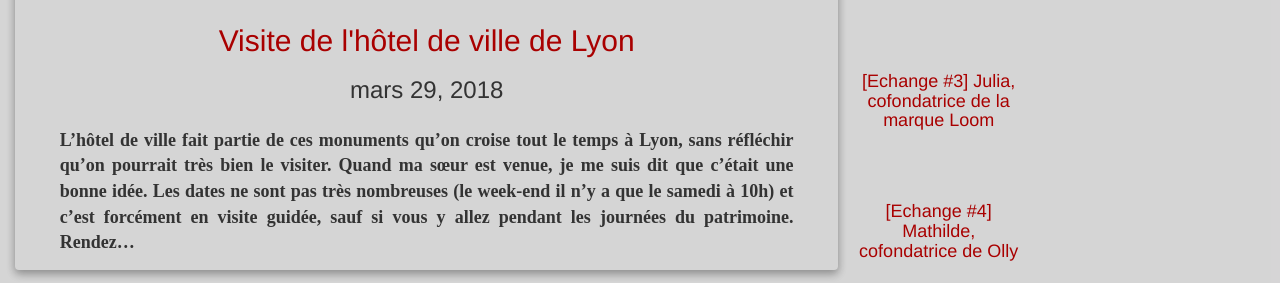
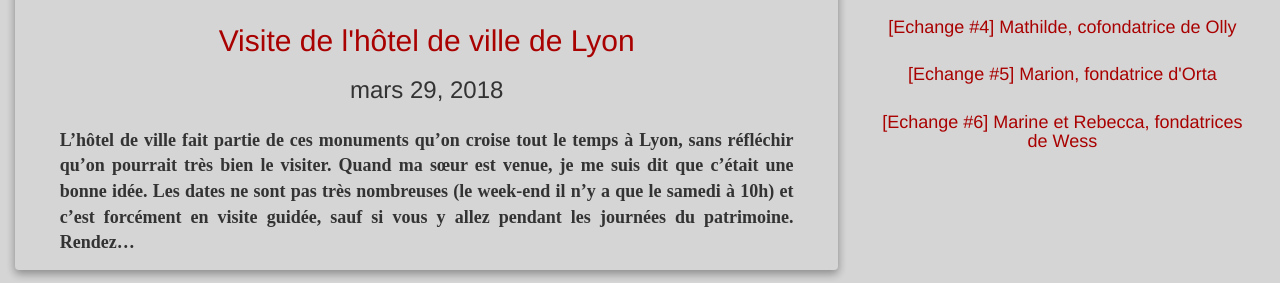
Before and after one commit to ethizedo/website, a Django app: page / in a window 1280 px wide. Shown: the part 1644-1927 px from the top of the page. Run offline with Django 3.2, Linux system fonts and the light colour scheme; data comes from the database, SQL or seed files in the repository; some libraries are stand-ins or nearby versions; some web fonts are replaced.

Commit message:
add aside again

```diff
--- a/ethizedo/blog/templates/blog/firstpage.html
+++ b/ethizedo/blog/templates/blog/firstpage.html
@@ -97,7 +97,7 @@
 	<h2>À propos</h2>
     <p> Bienvenue sur mon blog !</p>
     <img src="../../static/images/apropos.jpg" class="apropos" alt="à propos">
-    <p> Une pincée de <strong>mode éthique</strong>, un zeste de <strong>zéro déchet</strong>, et des gouttes <strong>d'écologie</strong>... J'espère que ça vous plaira ! Si vous avez des remarques, des suggestions, des idées d'améliorations, n'hésitez pas à me les donner : contact[at]ethizedo.fr je les accueillerai avec grand plaisir !
+    <p> Une pincée de <strong>mode éthique</strong>, un zeste de <strong>zéro déchet</strong>, et des gouttes <strong>d'écologie</strong>... Vous trouverez entres autres un annuaire de la mode éthique. Sur mon instagram, une marque est mise chaque jour à l'honneur pour que vous puissez voir à quoi ressemble les produits ! J'espère que ça vous plaira :) Si vous avez des remarques, des suggestions, des idées d'améliorations, n'hésitez pas à me les donner : contact[at]ethizedo.fr je les accueillerai avec grand plaisir !
     <h2 class="echange">Echanges</h2>
     {% for echange in entretien %}
     <a href="{% url 'article' echange.slug %}"> <h3 class="echange2">{{ echange.titre }} </h3></a>
--- a/ethizedo/static/css/firstpage.css
+++ b/ethizedo/static/css/firstpage.css
@@ -74,26 +74,27 @@
        color:rgb(169, 0, 0);
 }
 
-.asidecss{
+aside{
     text-align: center;
+    margin-left: 68%;
+    width:30%;
+    margin-right: 2%;
 }
 
 .apropos{
-    max-width: 20%;
+    max-width: 60%;
     border-radius: 50%;
-    margin-top: 3%;
-    margin-bottom: 2%;
+    margin-top: 10%;
+    margin-bottom: 8%;
     font-family: Cantarell;
     font-size:large;
 }
 
 .echange{
-    padding-top: 2%;
+    padding-top: 9%;
 }
 
 .echange2{
     font-size: 18px;
-    padding-top: 4%;
-    max-width: 60%;
-    margin-left: 20%;
+    padding-top: 2%;
 }
```
